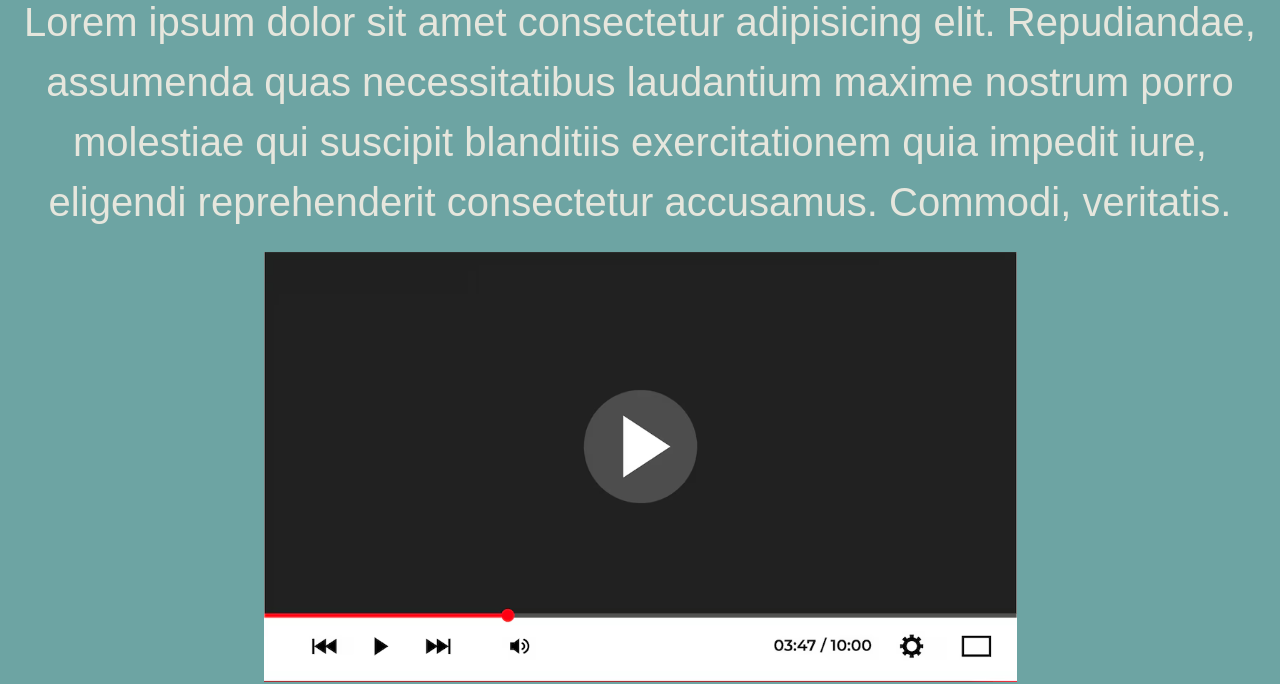
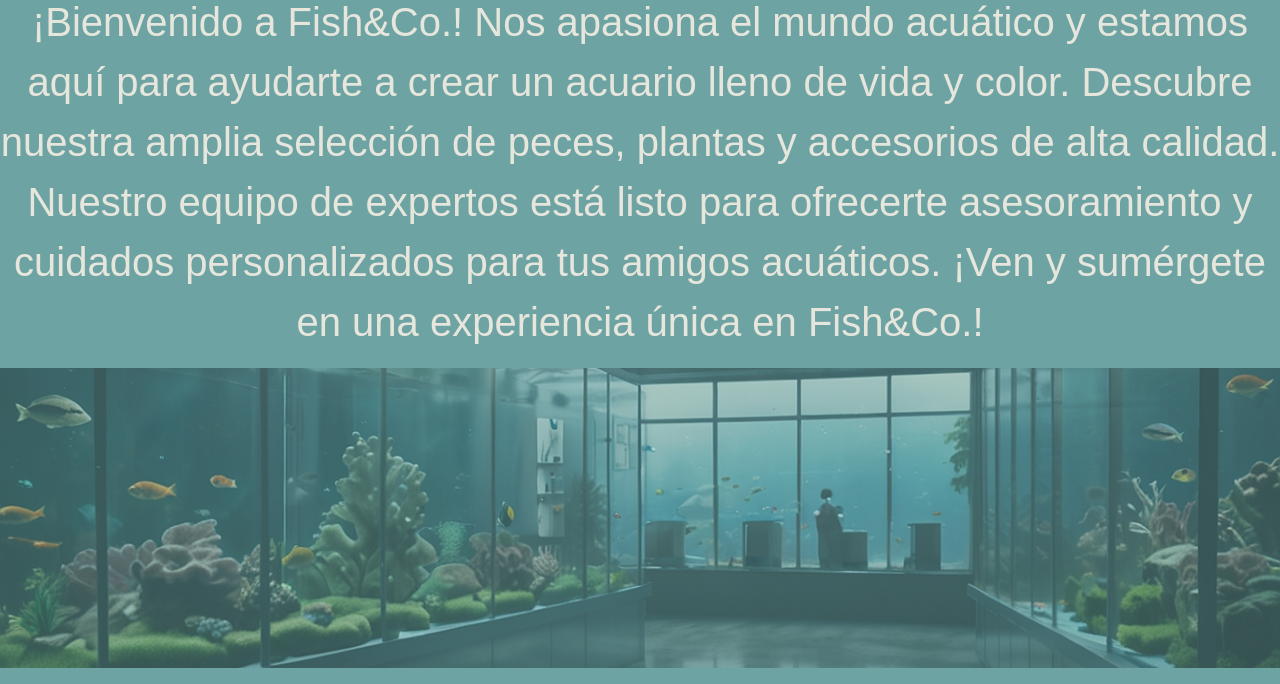
Before and after one commit to hakimsalaues/preentregable-3, a website: page index.html in a window 1280 px wide. Shown: the part 388-1072 px from the top of the page. Drawn offline with nearby package versions, Linux system fonts and the light colour scheme; a web font is replaced by a local one.

Commit message:
final commit

```diff
--- a/index.html
+++ b/index.html
@@ -53,10 +53,10 @@
 
         <h1>bienvenido</h1>
 
-        <p class="intro">Lorem ipsum dolor sit amet consectetur adipisicing elit. Repudiandae, assumenda quas necessitatibus laudantium maxime nostrum porro molestiae qui suscipit blanditiis exercitationem quia impedit iure, eligendi reprehenderit consectetur accusamus. Commodi, veritatis.</p>
+        <p class="intro">¡Bienvenido a Fish&Co.! Nos apasiona el mundo acuático y estamos aquí para ayudarte a crear un acuario lleno de vida y color. Descubre nuestra amplia selección de peces, plantas y accesorios de alta calidad. Nuestro equipo de expertos está listo para ofrecerte asesoramiento y cuidados personalizados para tus amigos acuáticos. ¡Ven y sumérgete en una experiencia única en Fish&Co.!</p>
 
         <div class="video">
-        <img src="image/video.png" alt="imagen de video">
+        <img src="image/video.jpg" alt="imagen de video">
         </div>
         <nav >
             <ul>
--- a/scss/styles.scss
+++ b/scss/styles.scss
@@ -51,20 +51,27 @@
 }
 
 .video {
-    background-image: url('/image/video.png');
-    background-size: cover;
-    background-position: center;
-    width: 20%;
+    position: relative;
+    width: 100%;
     height: 500px;
+    min-height: 300px;
     margin-top: 20px;
-    margin-left: auto;
-    margin-right: auto;
-    position: relative;
     display: flex;
-    justify-content: center; /* Centrar horizontalmente */
-    align-items: center; /* Centrar verticalmente */
-    background-repeat: no-repeat;
-}
+    justify-content: center; // Centrar horizontalmente
+    align-items: center; // Centrar verticalmente
+
+    img {
+      width: 100%;
+      height: 100%;
+      object-fit: cover;
+      opacity: 0.5; // Hacer la imagen semitransparente
+      position: absolute;
+      top: 0;
+      left: 0;
+      z-index: 1;
+    }
+
+  }
 
 .links {
     font-family: $ff;
@@ -356,10 +363,9 @@
     }
 
     .video {
-        width: 50%; /* Ancho del video para 600px */
+        width: 100%; /* Ancho del video para 600px */
         height: auto; /* Altura automática para mantener la proporción */
-        margin-left: 0; /* Centrar el video horizontalmente */
-        margin-right: -50px; /* Centrar el video horizontalmente */
+        margin: 0 auto;
 
     }
 
@@ -390,10 +396,9 @@
     }
     /* imagen video de pagina principal */
     .video {
-        width: 50%; /* Ancho del video para 1024px */
+        width: 100%; /* Ancho del video para 1024px */
         height: auto; /* Altura automática para mantener la proporción */
-        margin-left: auto; /* Centrar el video horizontalmente */
-        margin-right: auto; /* Centrar el video horizontalmente */
+        margin: 0 auto;
     }
     /* formulario de contacto */
     .formulario {
```
Also changed, not shown: css/main.css, image/video.jpg (renamed from image/store background.jpg), image/video.png (deleted), 1 other file.
